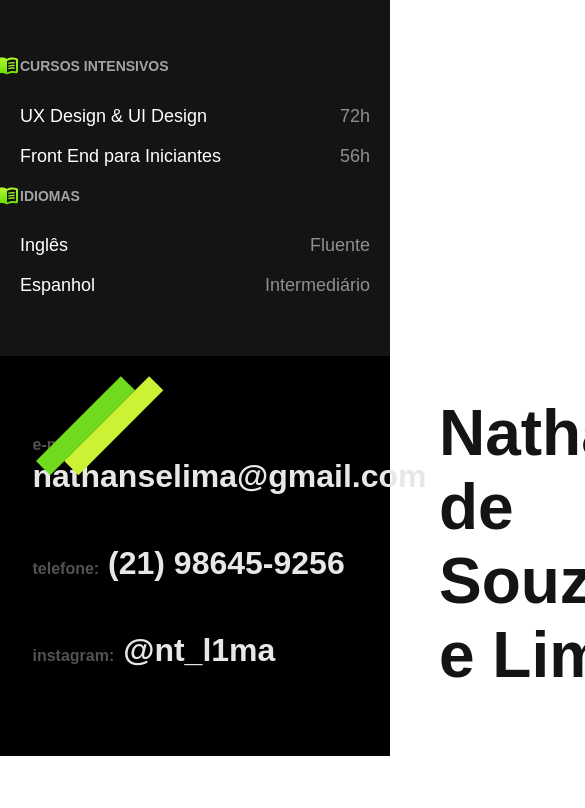
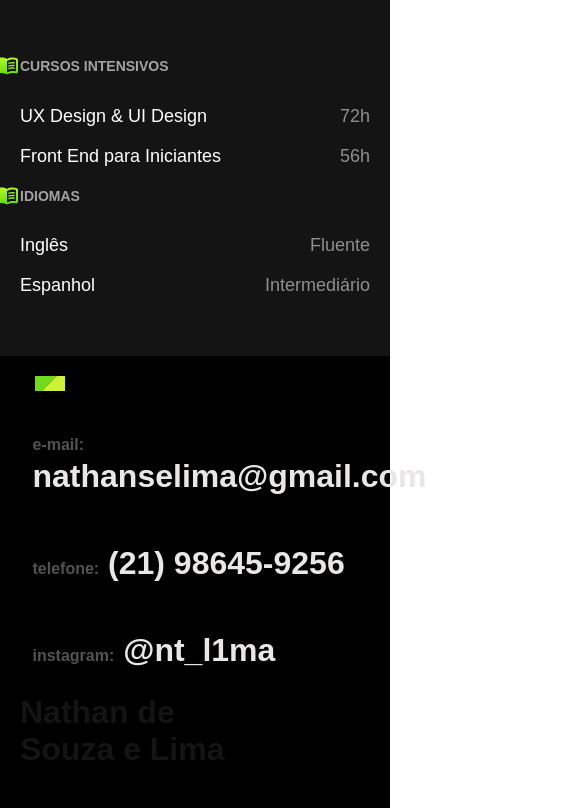
Before and after one commit to NtL1ma/CurriculoNtl1ma.github.io, a plain HTML site: page index.html in a window 390 px wide. Shown: the part 2402-3210 px from the top of the page, 585 px wide, since content can reach past the window. Before the commit the page ends 3158 px from the top, so only its background shows below. Drawn offline with Linux system fonts and the light colour scheme.

Commit message:
responsivo contato

```diff
--- a/CSS/contato.css
+++ b/CSS/contato.css
@@ -37,3 +37,17 @@
   left: 35px;
   top: 20px;
 }
+@media (max-width: 1400px) {
+  .Contato::before {
+    width: 30px;
+    height: 15px;
+  }
+}
+@media (max-width: 700px) {
+  .Contato-conteiner {
+    grid-template-columns: 1fr;
+  }
+  .nome {
+    font-size: 2rem;
+  }
+}
--- a/index.html
+++ b/index.html
@@ -4,7 +4,7 @@
 <head>
   <meta charset="UTF-8">
   <meta name="viewport" content="width=device-width, initial-scale=1.0">
-  <link rel="stylesheet" href="./CSS/style.min.css">
+  <link rel="stylesheet" href="./CSS/style.css">
   <link rel="icon" href="./NewTux.svg" type="image/svg+xml">
   <title>Nathan - Desenvolverdor e UX/UI Design</title>
 
```
